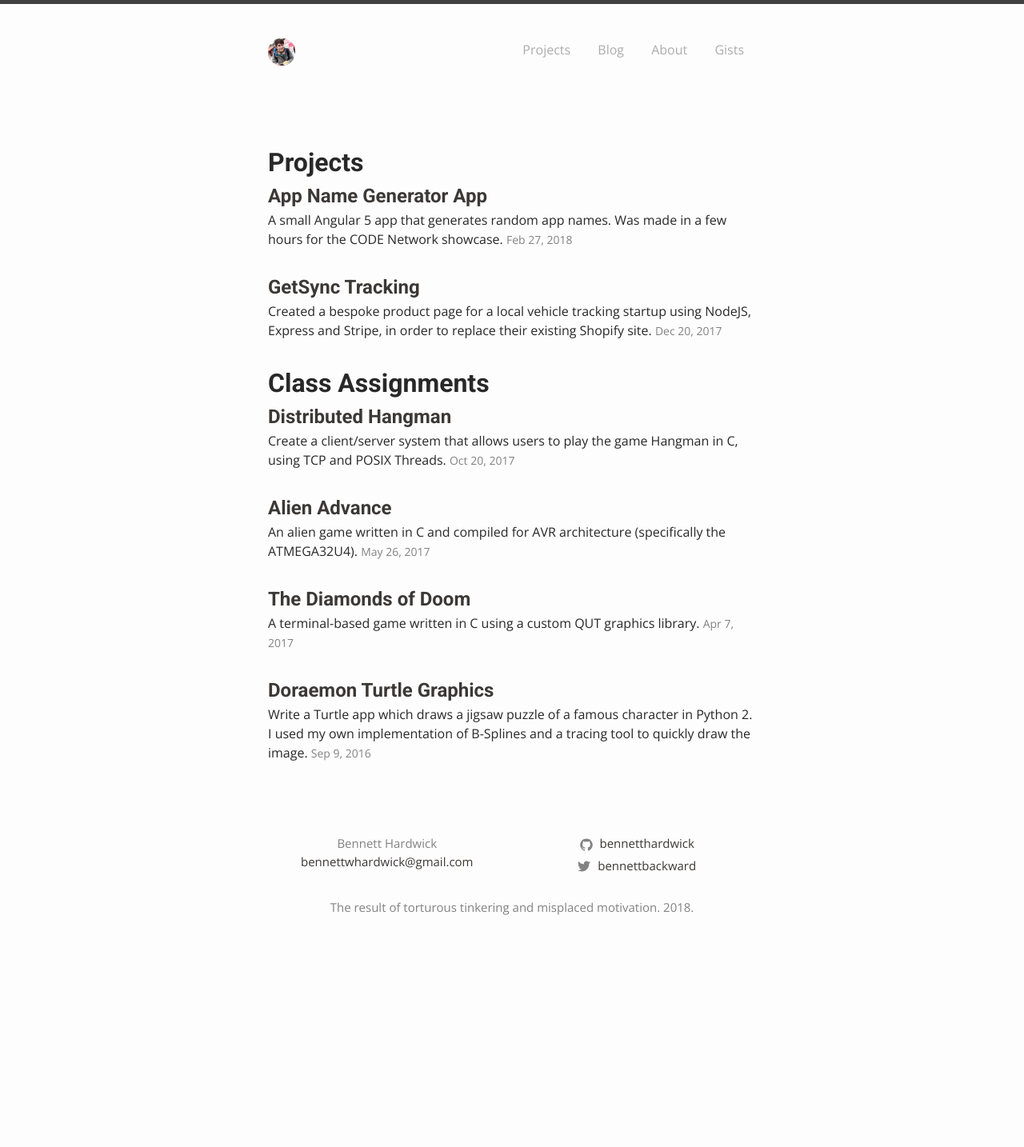
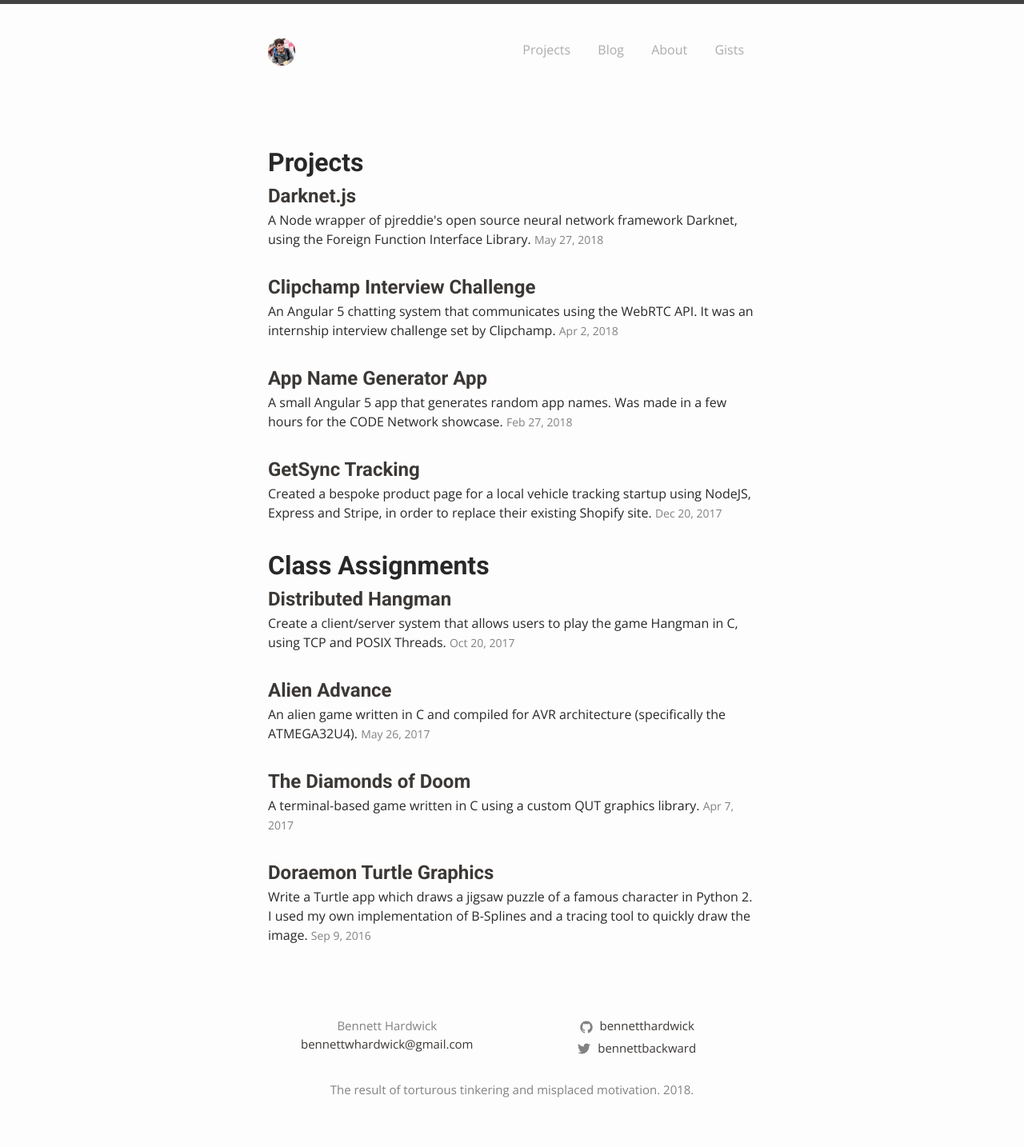
Before and after one commit to pbamotra/website, a Jekyll site: the page built from projects.md, in a window 1280 px wide. Shown: the whole page at 80% size. Built offline with Jekyll 4.4.1, drawn with Linux system fonts in a browser that asks for light colours; before the commit the page ends 1206 px from its top, so only the background shows below that.

Commit message:
Updated projects

```diff
--- a/_data/projects.yml
+++ b/_data/projects.yml
@@ -1,4 +1,12 @@
 ---
+- title: Darknet.js
+  byline: A Node wrapper of pjreddie's open source neural network framework Darknet, using the Foreign Function Interface Library.
+  date: 27/05/2018
+  link: https://www.npmjs.com/package/darknet
+- title: Clipchamp Interview Challenge
+  byline: An Angular 5 chatting system that communicates using the WebRTC API. It was an internship interview challenge set by Clipchamp.
+  link: https://github.com/bennetthardwick/clipchamp-webrtc-challenge
+  date: 02/04/2018
 - title: App Name Generator App
   byline: A small Angular 5 app that generates random app names. Was made in a few hours for the CODE Network showcase.
   date: 27/02/2018
```
